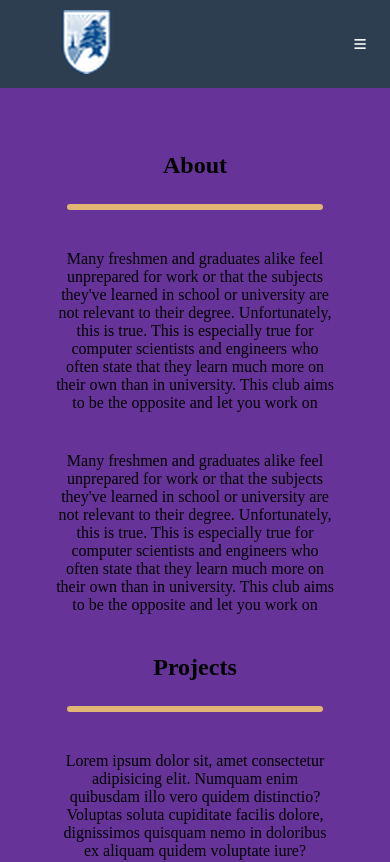
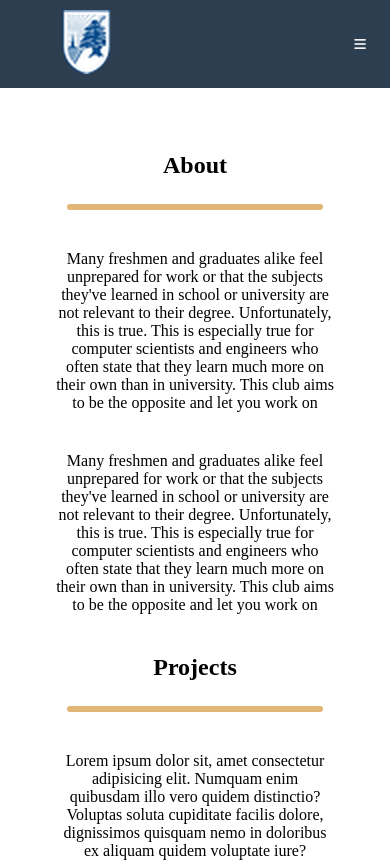
Before and after one commit to Leboweeb/Engineering-Day-Website, a Svelte app: page / in a window 390 px wide. Shown: the top 862 px of the page. Built offline with nearby package versions, Linux system fonts and the light colour scheme.

Commit message:
deploy to gh

```diff
--- a/src/app.css
+++ b/src/app.css
@@ -26,9 +26,6 @@ body {
 @media screen and (max-width: 480px) {
   .nav_buttons {
     display: none !important;
-  }
-  body {
-    background-color: rebeccapurple;
   }
 }
 #navbar {
```
Also changed, not shown: 1 other file (tests, documents, lock files or other folders).
